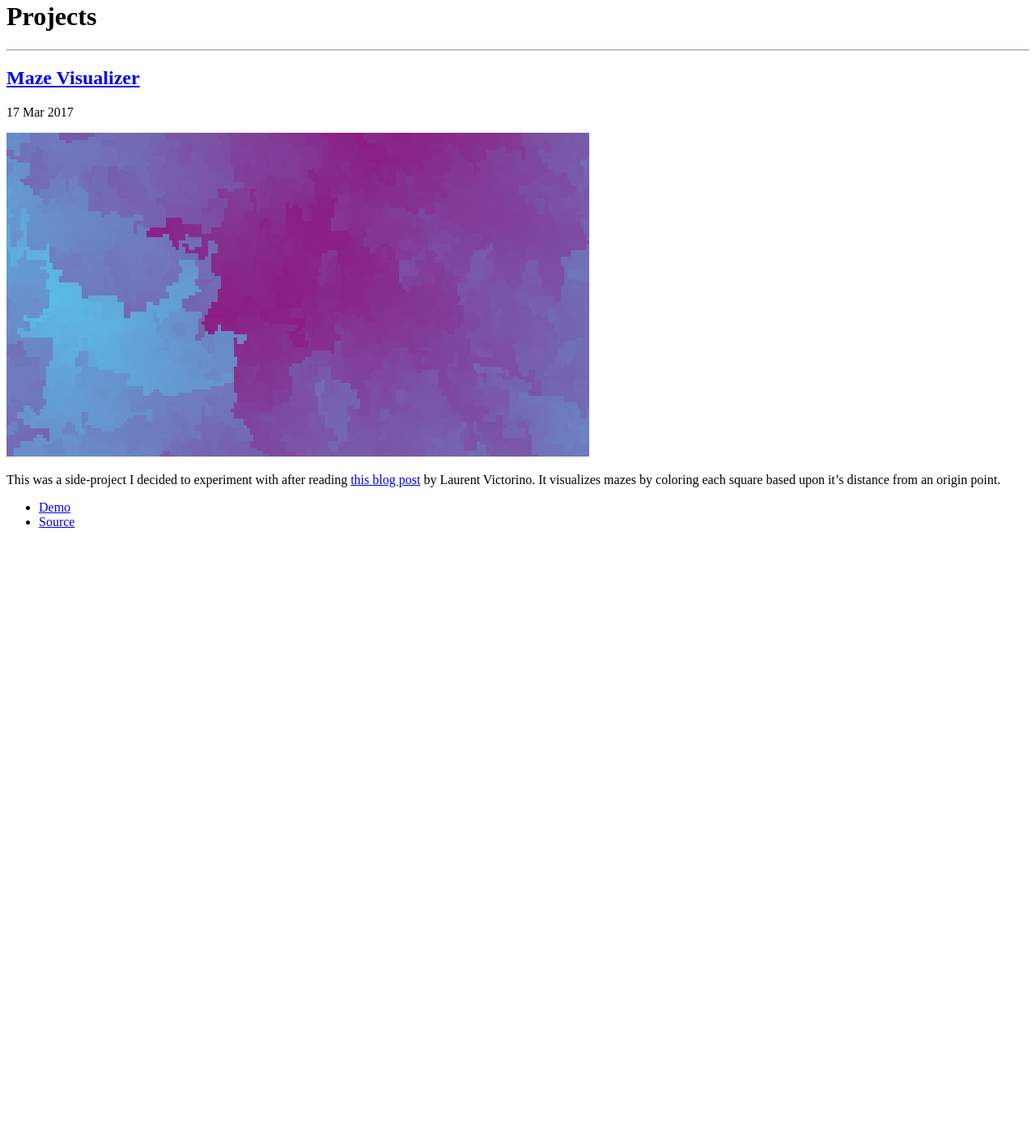
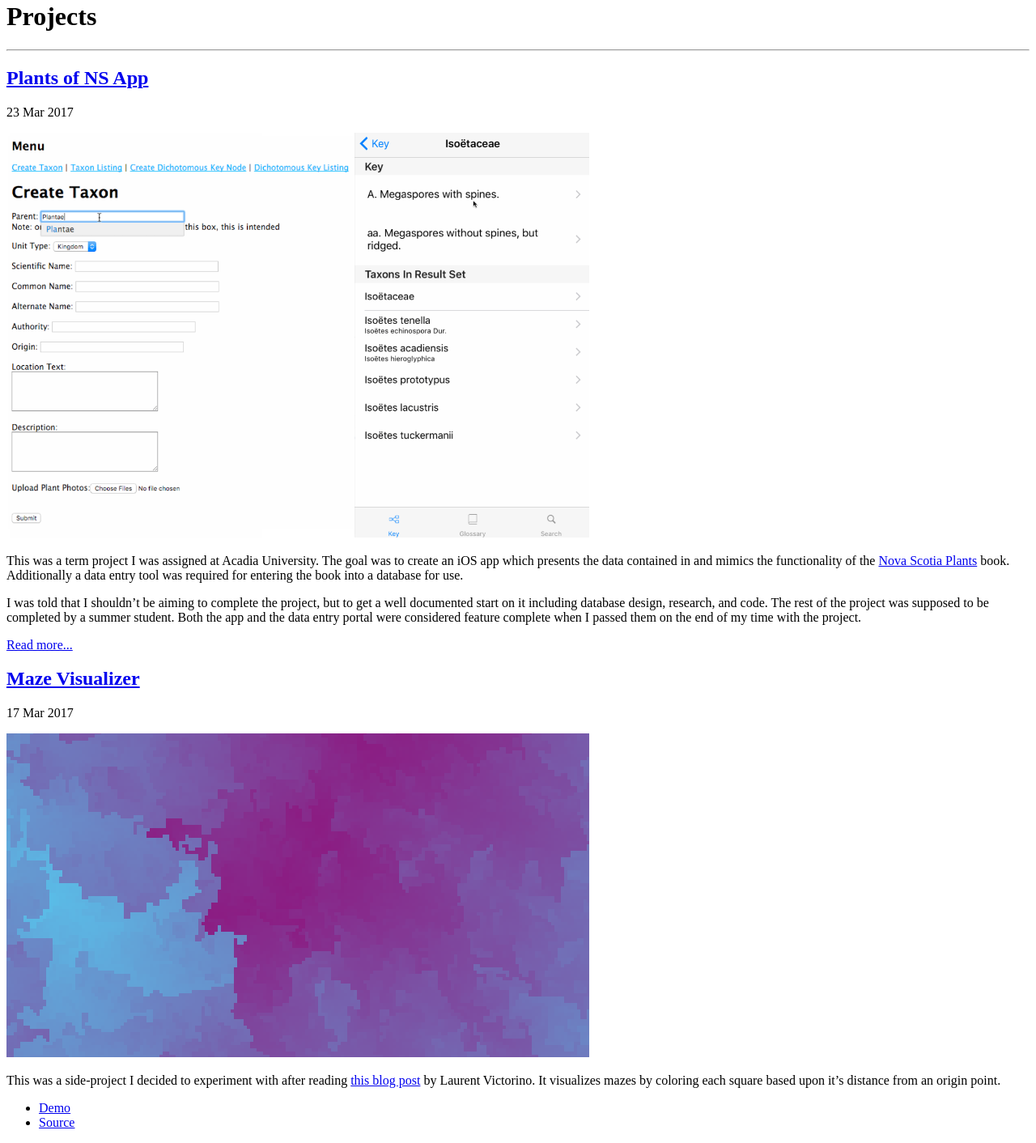
Before and after one commit to mitch-keenan/konamacona.github.io, a Jekyll site: the page built from projects/index.html, in a window 1280 px wide. Shown: the part 1321-2733 px from the top of the page at 81% size. Built offline with Jekyll 4.4.1, drawn with Linux system fonts in a browser that asks for light colours; before the commit the page ends 1991 px from its top, so only the background shows below that.

Commit message:
Plants post, icons, and various fixes

```diff
--- a/_includes/head.html
+++ b/_includes/head.html
@@ -22,8 +22,8 @@
   <link rel="stylesheet" href="http://fonts.googleapis.com/css?family=PT+Sans:400,400italic,700|Abril+Fatface">
 
   <!-- Icons -->
-  <link rel="apple-touch-icon-precomposed" sizes="144x144" href="{{ site.baseurl }}public/apple-touch-icon-144-precomposed.png">
-                                 <link rel="shortcut icon" href="{{ site.baseurl }}public/favicon.ico">
+  <link rel="apple-touch-icon-precomposed" sizes="144x144" href="{{ site.baseurl }}public/icons/m.png">
+                                 <link rel="shortcut icon" href="{{ site.baseurl }}public/icons/m.ico">
 
   <!-- RSS -->
   <link rel="alternate" type="application/rss+xml" title="RSS" href="/atom.xml">
--- /dev/null
+++ b/_posts/2017-03-23-plants-of-ns-app.md
@@ -0,0 +1,40 @@
+---
+layout: post
+title: Plants of NS App
+category: projects
+tags: [mobile, iOS, swift, nodejs, jade, web]
+---
+
+![Some screentshots from the app]({{ site.url }}/public/images/plants.png)
+
+This was a term project I was assigned at Acadia University. The goal was to create an iOS app which presents the data contained in and mimics the functionality of the [Nova Scotia Plants](https://ojs.library.dal.ca/NSM/pages/view/Plants) book. Additionally a data entry tool was required for entering the book into a database for use.
+
+
+I was told that I shouldn't be aiming to complete the project, but to get a well documented start on it including database design, research, and code. The rest of the project was supposed to be completed by a summer student. Both the app and the data entry portal were considered feature complete when I passed them on the end of my time with the project.
+
+<!--break-->
+
+### Technologies
+
+**App**:
+* Swift
+* XCode
+* SQLite
+
+**Data Entry**:
+* Node.JS
+* Express
+* Jade (now called Pug?)
+* Web
+
+### Mid Term Writeup
+
+[Here]({{ site.url }}/public/docs/plantsReport.pdf) you can find a project report I wrote with information about the app, database design, as well as mocks.
+
+### Slides
+
+Below you can see a sparsely worded slide deck I created for a presentation of my work. It contains a good number of gifs of the app in action.
+
+<div class='slidescontainer'>
+<iframe class='slides' src="https://docs.google.com/presentation/d/1tnQMmG-QduTE4gLVGaSbRVedkg-v6H4xw4WAj3ZLKQ0/embed?start=false&loop=false" frameborder="0" allowfullscreen="true" mozallowfullscreen="true" webkitallowfullscreen="true" width="100%" height="100%"></iframe>
+</div>
```
Also changed, not shown: index.md (+1 -1 lines), public/css/custom.css (+13 -1 lines), public/apple-touch-icon-144-precomposed.png (deleted), public/favicon.ico (deleted), public/icons/m.ico (added), public/icons/m.png (added), public/images/plants.png (added), 1 other file.
